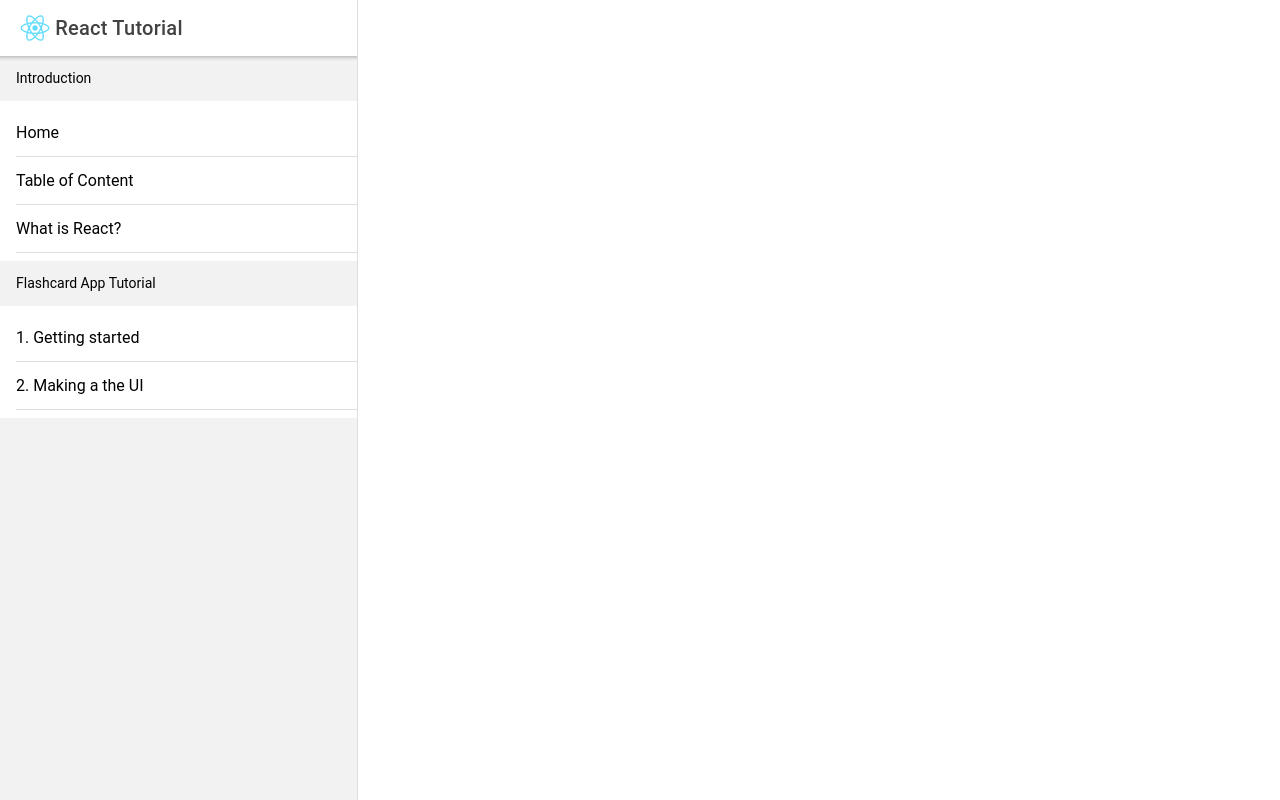
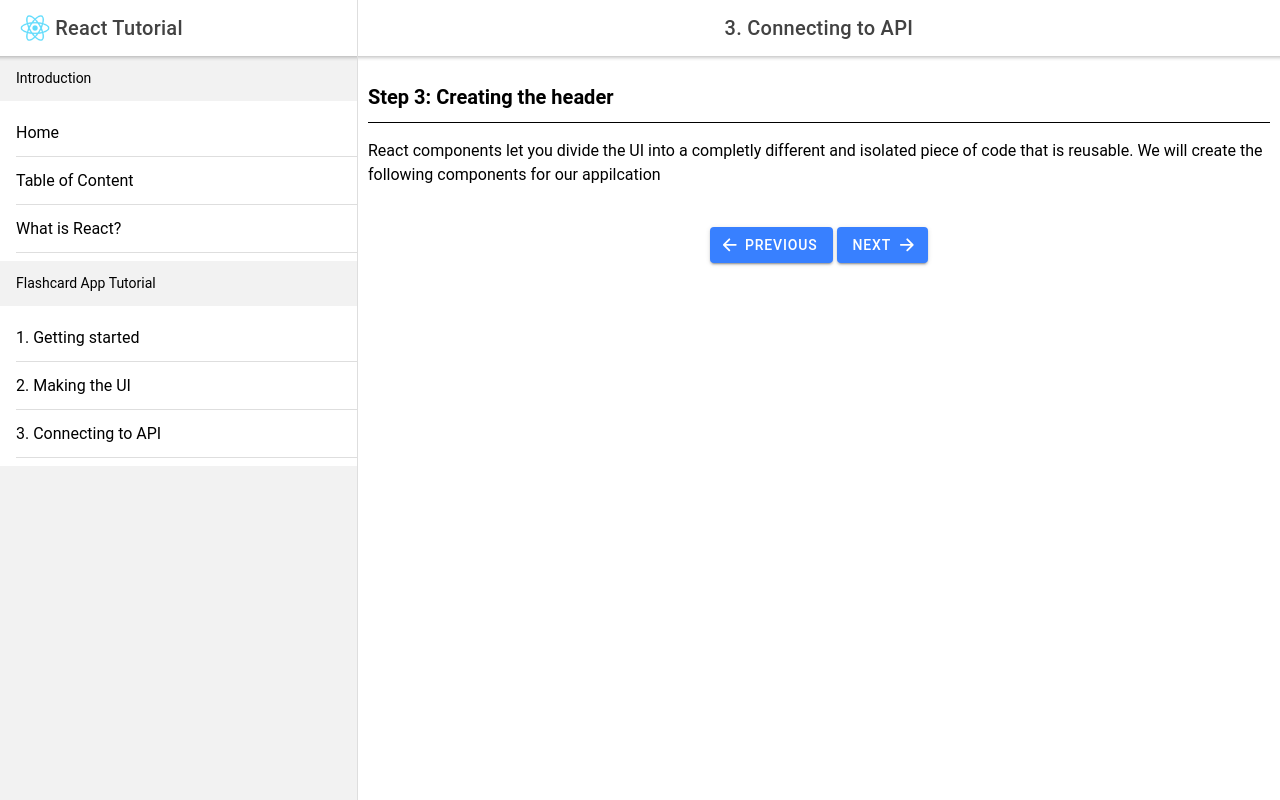
Before and after one commit to aniteshlal/react-tutorial, a React (Create React App) app: page /flashcard-3 in a window 1280 px wide. Built offline with nearby package versions, Linux system fonts and the light colour scheme.

Commit message:
Finished the flashcard components and added the next lesson about API

```diff
--- a/src/App.js
+++ b/src/App.js
@@ -11,9 +11,10 @@ import Home from './routes/Home';
 import TableOfContent from './routes/TableOfContents';
 import WhatIsReact from './routes/WhatIsReact';
 import Lesson1 from './routes/flashcard_app/Lesson1';
+import Lesson3 from './routes/flashcard_app/Lesson3';
+import Lesson2 from './routes/flashcard_app/Lesson2';
 
 import * as ROUTES from './constants/appRoutes';
-import Lesson2 from './routes/flashcard_app/Lesson2';
 
 function App() {
   return (
@@ -37,6 +38,7 @@ function App() {
               <Route exact path={'/what-is-react'} component={WhatIsReact} />
               <Route exact path={'/flashcard-1'} component={Lesson1} />
               <Route exact path={'/flashcard-2'} component={Lesson2} />
+              <Route exact path={'/flashcard-3'} component={Lesson3} />
             </Switch>
           </IonPage>
         </IonSplitPane>
--- a/src/components/Menu.js
+++ b/src/components/Menu.js
@@ -15,7 +15,7 @@ import * as ROUTES from '../constants/appRoutes';
 
 const routes = {
   section1: [ROUTES.HOME, ROUTES.TABLE_OF_CONTENT, ROUTES.WHAT_IS_REACT],
-  section2: [ROUTES.Lesson1, ROUTES.Lesson2],
+  section2: [ROUTES.Lesson1, ROUTES.Lesson2, ROUTES.Lesson3],
 };
 function Menu() {
   function renderlistItems(list) {
--- a/src/constants/appRoutes.js
+++ b/src/constants/appRoutes.js
@@ -13,5 +13,9 @@ export const Lesson1 = {
 };
 export const Lesson2 = {
   path: '/flashcard-2',
-  title: '2. Making a the UI',
+  title: '2. Making the UI',
 };
+export const Lesson3 = {
+  path: '/flashcard-3',
+  title: '3. Connecting to API',
+};
--- a/src/routes/flashcard_app/Lesson2.js
+++ b/src/routes/flashcard_app/Lesson2.js
@@ -6,11 +6,11 @@ import Pagnation from '../../components/Pagnation';
 function Lesson2() {
   return (
     <IonPage>
-      <PageTitle title='Making a UI' />
+      <PageTitle title='2. Making the UI' />
       <IonContent>
         <section style={{ padding: '10px' }}>
           <h4>
-            <strong>Creating components</strong>
+            <strong>Step 2: Creating components</strong>
           </h4>
           <hr />
           <p>
@@ -126,6 +126,42 @@ function Lesson2() {
             will have the correct answer.
             <br />
           </p>
+
+          <h4>
+            <strong>FlashcardList Component</strong>
+          </h4>
+          <hr />
+          <p>
+            Add the following code to the{' '}
+            <b>
+              <i>FlashcardList.js</i>
+            </b>{' '}
+            file
+            <div className='text-center'>
+              <img
+                className='img-fluid'
+                src={process.env.PUBLIC_URL + '/flashcardlistcomponent.png'}
+                alt='Add new event preview'
+              />
+            </div>
+            <strong>Line 2:</strong> We are importing our Flashcard component
+            that we build.
+            <br />
+            <strong>Line 3:</strong> This component is being passed in an array
+            of JSON objects that we get from our API called in the parent
+            component. To access this, React uses a special keyword{' '}
+            <b>
+              <i>props</i>
+            </b>{' '}
+            to pass data from parent component to child components
+            <br />
+            <strong>Line 7-11:</strong>This {' <div> '} will be the grid that
+            will have all the individual flash cards in it. In line 8-9, we
+            iterate through the flashcard array and for each object in the
+            array, we pass that object to our Flashcard component to create our
+            Flashcard for each of object.
+            <br />
+          </p>
         </section>
         <hr />
         <Pagnation prev={'/flashcard-1'} next={'/flashcard-3'}></Pagnation>
--- /dev/null
+++ b/src/routes/flashcard_app/Lesson3.js
@@ -0,0 +1,28 @@
+import React from 'react';
+import { IonContent, IonPage } from '@ionic/react';
+import PageTitle from '../../components/PageTitle';
+import Pagnation from '../../components/Pagnation';
+
+function Lesson2() {
+  return (
+    <IonPage>
+      <PageTitle title='3. Connecting to API' />
+      <IonContent>
+        <section style={{ padding: '10px' }}>
+          <h4>
+            <strong>Step 3: Creating the header</strong>
+          </h4>
+          <hr />
+          <p>
+            React components let you divide the UI into a completly different
+            and isolated piece of code that is reusable. We will create the
+            following components for our appilcation
+          </p>
+        </section>
+        <Pagnation prev={'/flashcard-2'} next={'/flashcard-4'}></Pagnation>
+      </IonContent>
+    </IonPage>
+  );
+}
+
+export default Lesson2;
```
Also changed, not shown: public/flashcardlistcomponent.png (added).
